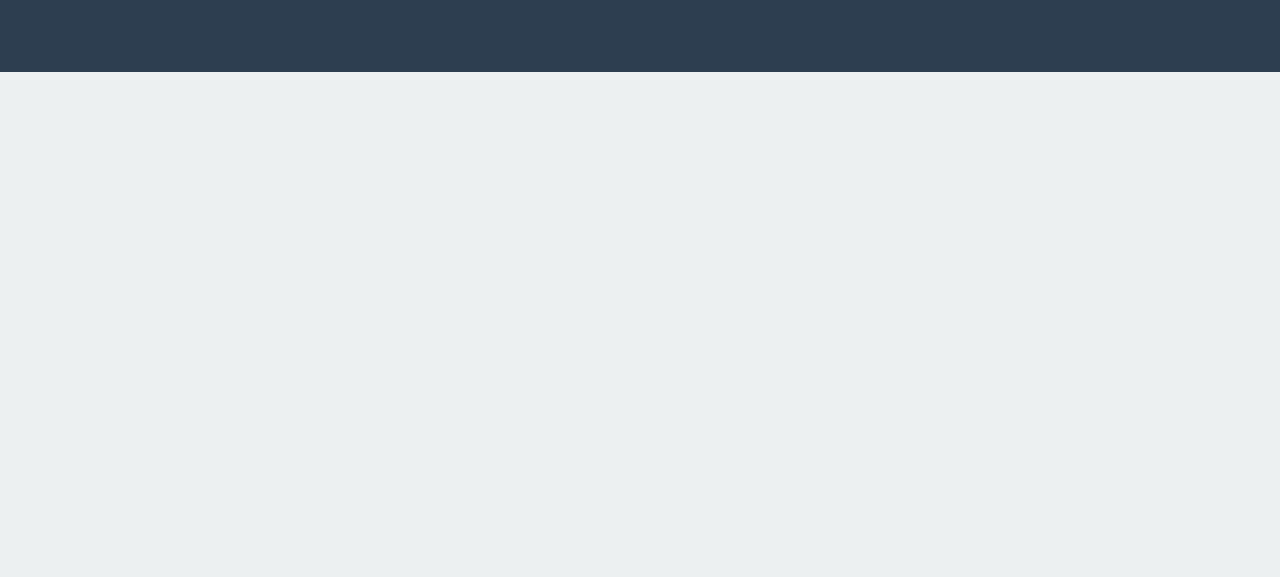
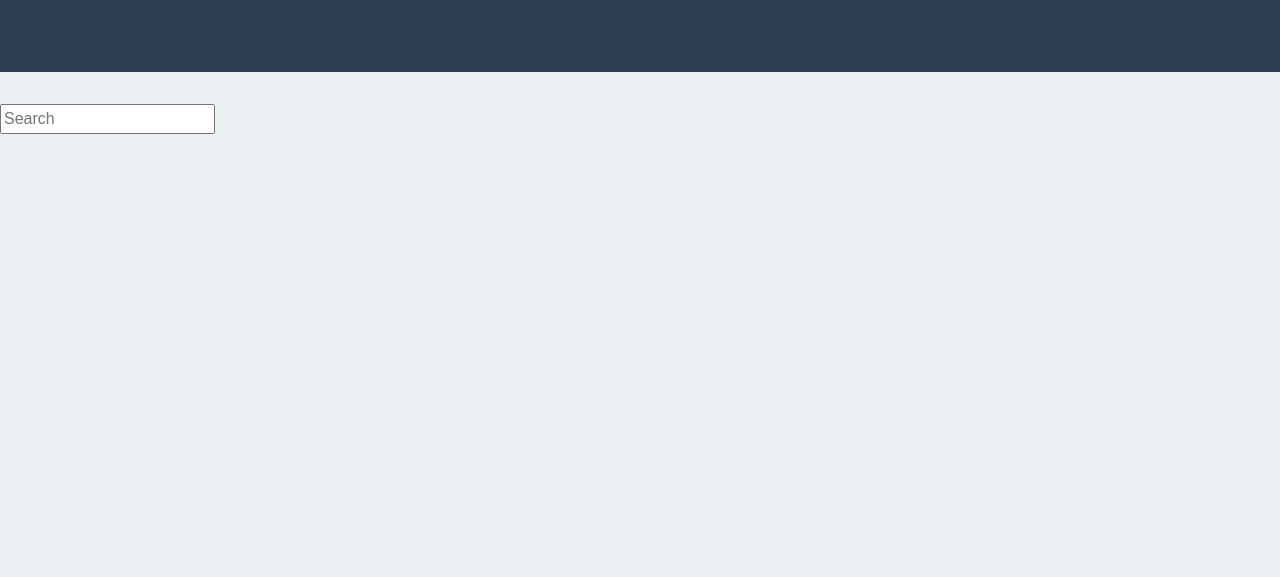
Before and after one commit to LizardCo/Vid-io, a plain HTML site: page index.html in a window 1280 px wide. Shown: the part 223-800 px from the top of the page. Drawn offline with nearby package versions, Linux system fonts and the light colour scheme.

Commit message:
Added animated search box.

```diff
--- a/index.html
+++ b/index.html
@@ -55,6 +55,11 @@
       <h2 class="lead"><i class="fas fa-upload fa-fw"></i><i class="fas fa-play-circle fa-fw"></i><i class="fas fa-share-alt fa-fw"></i></h2>
     </div>
 
+    <!-- Search Box -->
+    <div class="search-box">
+      <input type="text" name="search" placeholder="Search">
+    </div>
+
     <!-- Javascript for Side Menu. -->
     <script>
       function openSideMenu(){
```
